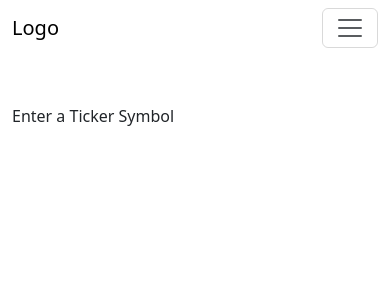
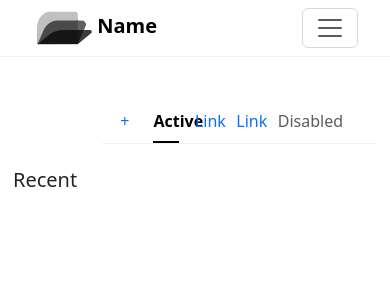
Before and after one commit to garisonz/stock_sec_website, a Django app: page / in a window 390 px wide. Shown: the top 300 px of the page. Run offline with Django 5.2, Linux system fonts and the light colour scheme; some libraries are stand-ins or nearby versions.

Commit message:
Changes made to home.html and added landing.html

```diff
--- a/stockApp/static/css/base.css
+++ b/stockApp/static/css/base.css
@@ -1,3 +1,36 @@
+.navbar {
+  border-bottom: solid 1px #F2F2F2;
+  padding: 3px 20px 3px 20px;
+}
+
+.home-nav {
+  border-bottom: solid 1px #F2F2F2;
+  width: 75%;
+  margin: 10px 1px 0px 90px;
+  padding: 10px 10px 0px 10px;
+  min-width: 0;
+}
+
+.nav-item {
+
+}
+
+a img {
+  text-decoration: none;
+  border: none;
+}
+
+.container {
+  max-width: 1650px;
+}
+
+.home-container {
+  max-width: 1335px;
+  margin: auto;
+  display: block;
+  justify-content: space-evenly;
+}
+
 .modal-content {
     background-color: black;
     color: white; /* Optional: Change text color to white for better readability */
@@ -5,6 +38,7 @@
 
 .modal-header {
     padding: 50px 200px 50px 800px;
+    border-bottom: 0 none;
 }
 
 .search-form {
@@ -30,3 +64,8 @@
     color:#669;
 
 }
+
+.side-content {
+  border-left: solid 1px #F2F2F2;
+  margin: 24px auto;
+}
--- a/stockApp/templates/base.html
+++ b/stockApp/templates/base.html
@@ -13,7 +13,7 @@
   <body>
     <nav class="navbar navbar-light navbar-expand-md bg-faded justify-content-center">
       <div class="container">
-          <a href="{% url 'home' %}" class="navbar-brand d-flex w-50 me-auto">Logo</a>
+          <a href="{% url 'home' %}" class="navbar-brand"><img src="{% static 'img/logo.png' %}" alt="Your Image Description" width="60" height="40"><strong>  Name</strong></a>
           <button class="navbar-toggler" type="button" data-bs-toggle="collapse" data-bs-target="#collapsingNavbar3">
               <span class="navbar-toggler-icon"></span>
           </button>
@@ -22,23 +22,23 @@
               <ul class="nav navbar-nav ms-auto w-100 justify-content-end">
                   <li class="nav-item">
                     <button type="button" class="btn" data-bs-toggle="modal" data-bs-target="#GFG">
-                      <i class="fa-solid fa-magnifying-glass"></i>
+                      <i class="fa-solid fa-magnifying-glass fa-lg"></i>
                     </button>
 
                   </li>
                   <li class="nav-item">
-                      <button type="button" class="btn"><i class="fa-regular fa-user"></i></button>
+                      <button type="button" class="btn"><i class="fa-regular fa-user fa-lg"></i></button>
                   </li>
                   <li class="nav-item">
                     <a class="btn" href="{% url 'portfolio' %}">
-                      <i class="fa-regular fa-folder"></i>
+                      <i class="fa-regular fa-folder fa-lg"></i>
                     </a>
                   </li>
 
                   <li class="nav-item dropdown">
                       <a class="nav-link dropdown-toggle" href="#" id="navbarScrollingDropdown" role="button" data-bs-toggle="dropdown" aria-expanded="false">  </a>
                       <ul class="dropdown-menu dropdown-menu-right" aria-labelledby="navbarScrollingDropdown">
-                          <li><a class="dropdown-item" href="#">Learn</a></li>
+                          <li><a class="dropdown-item" href="{% url 'learn' %}">Learn</a></li>
                           <li><a class="dropdown-item" href="{% url 'about' %}">About</a></li>
                       </ul>
                   </li>
@@ -53,8 +53,8 @@
   <div class="modal fade" id="GFG">
     <div class="modal-dialog modal-fullscreen bg-dark">
       <div class="modal-content">
-          <div class="modal-header">
-            <form action="{% url 'home' %}" class='form-inline' role="search" method="POST">
+          <div class="modal-header border-0">
+            <form action="{% url 'landing' %}" class='form-inline' role="search" method="POST">
               {% csrf_token %}
               <div class="input-group">
                 <input type='text' id='search' class="form-control search-form" placeholder="Search" name="ticker">
--- a/stockApp/templates/home.html
+++ b/stockApp/templates/home.html
@@ -2,26 +2,37 @@
 
 {% block content %}
 
-<br><br>
+<main class="home-container pt-4">
+    <div class="row g-5">
+      <div class="col-md-8">
+        <ul class="nav home-nav nav-underline d-flex justify-content-right">
+            <li class="nav-item text-center" style="width: 10%;">
+                <a class="nav-link" aria-current="page" href="#">+</a>
+            </li>
+            <li class="nav-item text-center" style="width: 10%;">
+              <a class="nav-link active" aria-current="page" href="#">Active</a>
+            </li>
+            <li class="nav-item text-center" style="width: 10%;">
+              <a class="nav-link" href="#">Link</a>
+            </li>
+            <li class="nav-item text-center" style="width: 10%;">
+              <a class="nav-link" href="#">Link</a>
+            </li>
+            <li class="nav-item text-center" style="width: 10%;">
+              <a class="nav-link disabled" aria-disabled="true">Disabled</a>
+            </li>
+          </ul>
+      </div>
+      <div class="side-content col-md-4">
+        <div class="position-sticky" style="top: 8rem;">
+            <div>
+                <h5 class="">Recent</h5>
 
-{% if ticker %}
-    {{ ticker }}
-{% endif %}
-
-{% if api %}
-    {% if api == "Error" %}
-        There was a problem with your ticker symbol.
-    {% else %}
-
-        <h4>{{ api.Name }}</h4><br>
-        {{ api.Description }}<br>
-        CIK: {{ api.CIK }}<br>
-        Market Cap: {{ api.MarketCapitalization }}<br>
-        Target Price: {{ api.AnalystTargetPrice }}<br>
-
-
-    {% endif %}
-{% endif %}
+            </div>
+        </div>
+      </div>
+    </div>
+</main>
 
 
 {% endblock %}
--- a/stockApp/urls.py
+++ b/stockApp/urls.py
@@ -4,6 +4,7 @@ from .views import show_10k_filing
 
 urlpatterns = [
     path('', views.home, name='home'),
+    path('landing', views.landing, name='landing'),
     path('about', views.about, name='about'),
     path('tenk', views.tenk, name='tenk'),
     path('tenq', views.tenq, name='tenq'),
@@ -11,6 +12,7 @@ urlpatterns = [
     path('show-10k/', views.show_10k_filing, name='show-10k'),
     path('portfolio', views.portfolio, name='portfolio'),
     path('delete/<stock_id>', views.delete, name='delete'),
+    path('learn', views.learn, name='learn'),
 
 
 ]
--- a/stockApp/views.py
+++ b/stockApp/views.py
@@ -1,3 +1,8 @@
+# cd Projects/stockWeb/stocks/
+# git add .
+# git commit -am "msg"
+# git push
+
 from django.shortcuts import render, redirect
 from sec_api import ExtractorApi, QueryApi
 from .models import Stock
@@ -6,25 +11,28 @@ from django.contrib import messages
 import requests
 import json
 
-# NGCDKSNS48O7R8U4
+def home(request):
+    return render(request, 'home.html', {})
 
-def home(request):
-
+def landing(request):
     if request.method == 'POST':
         ticker = request.POST['ticker']
-        api_request = requests.get("https://www.alphavantage.co/query?function=OVERVIEW&symbol=" + ticker + "&apikey=NGCDKSNS48O7R8U4")
+        api_request = requests.get("https://www.alphavantage.co/query?function=OVERVIEW&symbol=" + ticker + "&apikey=FF1G5XBIZXLG4C9Z")
         try:
             api = json.loads(api_request.content)
         except Exception as e:
             api = "Error"
 
-        return render(request, 'home.html', {'api': api})
+        return render(request, 'landing.html', {'api': api})
     else:
-       return render(request, 'home.html', {'ticker': 'Enter a Ticker Symbol'})
+       return render(request, 'landing.html', {'ticker': 'Enter a Ticker Symbol'})
 
 
 def about(request):
     return render(request, 'about.html', {})
+
+def learn(request):
+    return render(request, 'learn.html', {})
 
 def portfolio(request):
 
```
Also changed, not shown: stockApp/templates/landing.html (added, +27 -0 lines), stockApp/templates/learn.html (added, +8 -0 lines), stockApp/static/img/logo.png (added). Lines whose indentation alone changed are shown as unchanged.
